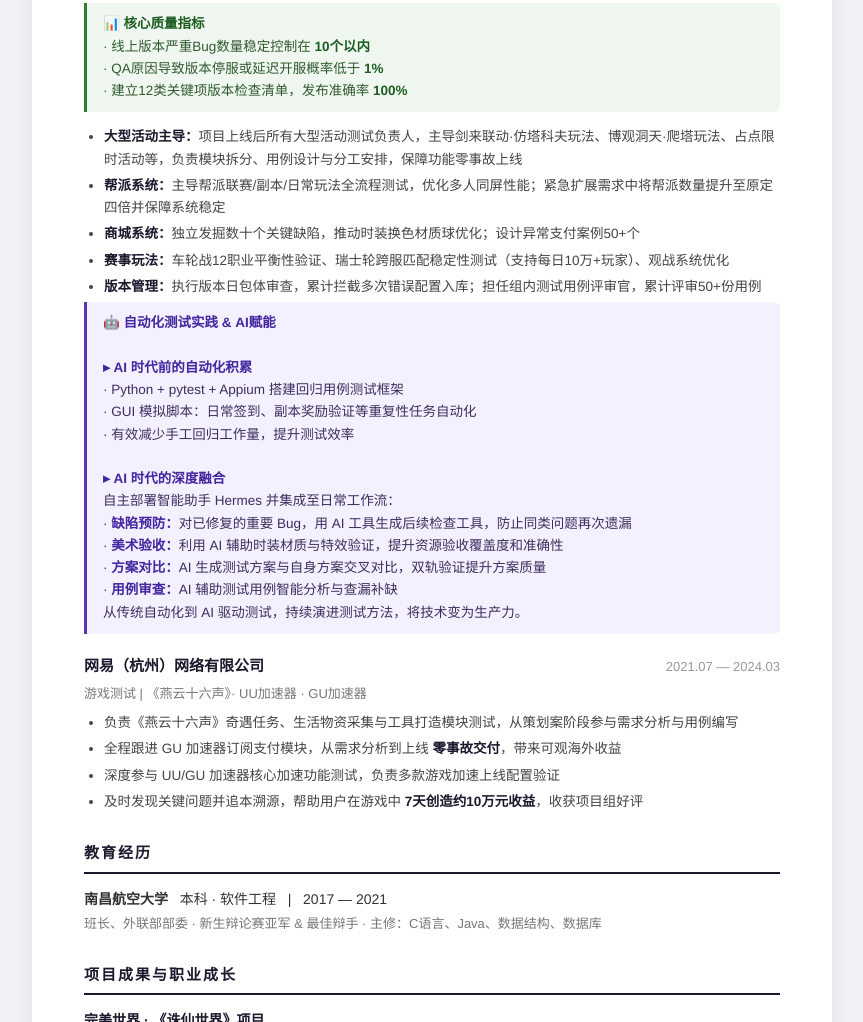
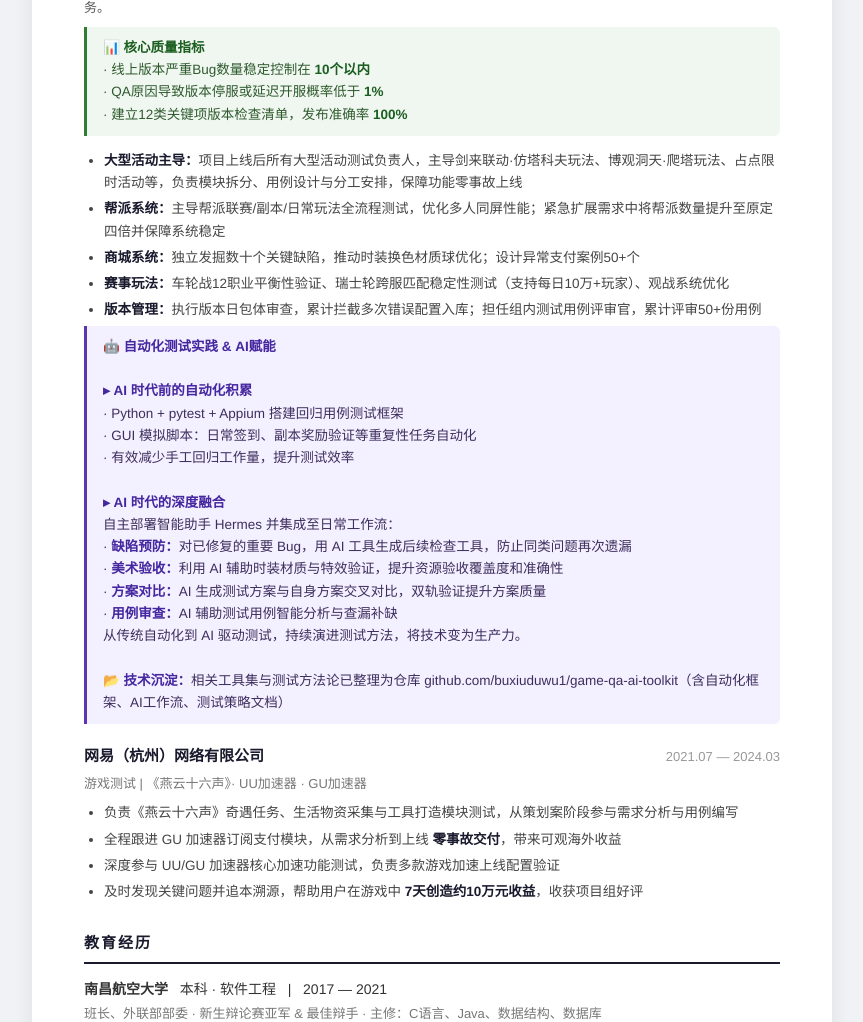
Before and after one commit to buxiuduwu1/resume, a plain HTML site: page index.html in a window 1280 px wide. Shown: the part 791-1813 px from the top of the page, without its empty margins (208-1071 px from the left). Drawn offline with Linux system fonts and the light colour scheme.

Commit message:
更新简历 Pages：加入 GitHub 链接和技术仓库引用

```diff
--- a/index.html
+++ b/index.html
@@ -86,6 +86,7 @@
   <div class="subtitle">游戏测试工程师 / QA组长 · 5年经验</div>
   <div class="contact">男 · 27岁 <span>|</span> 📞 156-6169-8539 <span>|</span> ✉️ fjufm3@163.com</div>
   <div class="contact" style="margin-top:2px;">💰 期望薪资 15-16K <span>|</span> 📍 期望城市：上海</div>
+  <div class="contact" style="margin-top:2px;">🔗 在线简历：buxiuduwu1.github.io/resume <span>|</span> 📂 技术仓库：github.com/buxiuduwu1/game-qa-ai-toolkit</div>
 </div>
 <div class="section">
   <div class="section-title">个人概述</div>
@@ -139,7 +140,8 @@
       · <strong>美术验收：</strong>利用 AI 辅助时装材质与特效验证，提升资源验收覆盖度和准确性<br>
       · <strong>方案对比：</strong>AI 生成测试方案与自身方案交叉对比，双轨验证提升方案质量<br>
       · <strong>用例审查：</strong>AI 辅助测试用例智能分析与查漏补缺<br>
-      从传统自动化到 AI 驱动测试，持续演进测试方法，将技术变为生产力。
+      从传统自动化到 AI 驱动测试，持续演进测试方法，将技术变为生产力。<br><br>
+      <strong>📂 技术沉淀：</strong>相关工具集与测试方法论已整理为仓库 github.com/buxiuduwu1/game-qa-ai-toolkit（含自动化框架、AI工作流、测试策略文档）
     </div>
   </div>
   <div class="exp-item">
```
